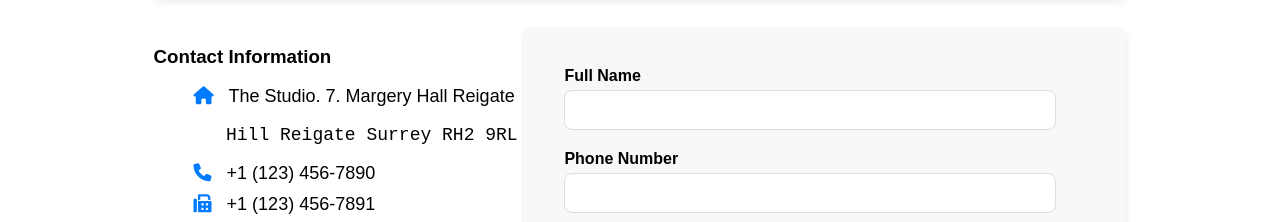
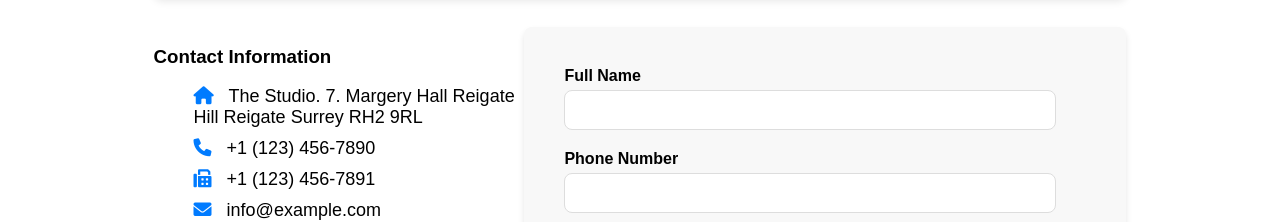
Before and after one commit to aminur019/Modern-Classic, a plain HTML site: page index.html in a window 1280 px wide. Shown: the part 3433-3655 px from the top of the page. Drawn offline with Linux system fonts and the light colour scheme.

Commit message:
index.html

```diff
--- a/index.html
+++ b/index.html
@@ -424,7 +424,7 @@
                 <div class="contact-info">
                     <h3>Contact Information</h3>
                     <ul>
-                        <li><i class="fas fa-home"></i> The Studio. 7. Margery Hall Reigate <br><pre>   Hill Reigate Surrey RH2 9RL</pre></li>
+                        <li><i class="fas fa-home"></i> The Studio. 7. Margery Hall Reigate <br>   Hill Reigate Surrey RH2 9RL</li>
                         <li><i class="fas fa-phone"></i> +1 (123) 456-7890</li>
                         <li><i class="fas fa-fax"></i> +1 (123) 456-7891</li>
                         <li><i class="fas fa-envelope"></i> info@example.com</li>
```
